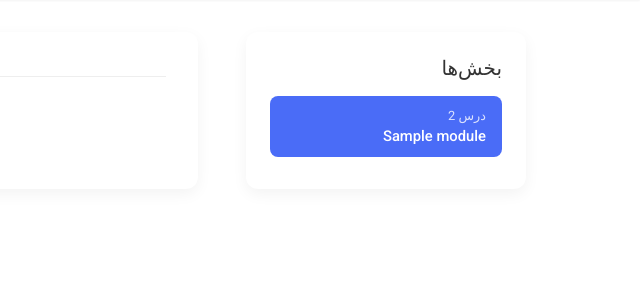
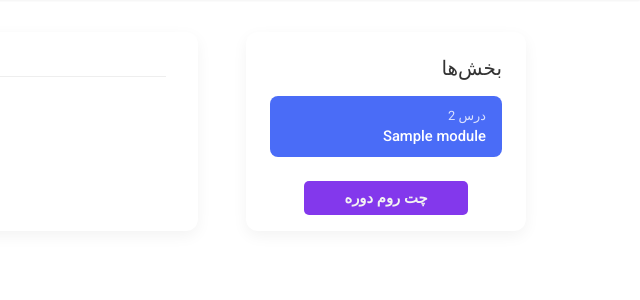
Before and after one commit to erfanscode/E-Learning, a Django app: page /students/course/1/ in a window 1280 px wide. Shown: the part 67-367 px from the top of the page, without its empty margins (640-1280 px from the left). Run offline with Django 5.2, Linux system fonts and the light colour scheme; a user stored in the database is signed in; tables that the repository leaves empty hold one stand-in row (values such as "Sample post").

Commit message:
adding a button in enrroled course detail for course chatroom and make some styale for this button

```diff
--- a/courses/static/css/style.css
+++ b/courses/static/css/style.css
@@ -2067,3 +2067,19 @@ a {
   }
 }
 /* ----- End Chat Room Styles ----- */
+/* ----- Button Chat Room Styles ----- */
+.btn-chat-room {
+  background-color: #8338ec;
+  padding: .5rem 2.5rem;
+  border-radius: 5px;
+  color: #f2f2f2;
+}
+.btn-chat-room:hover {
+  background-color: #7209b7;
+}
+.h4-chat-room {
+  margin-top: 2rem;
+  text-align: center;
+}
+
+/* ----- End Button Chat Room Styles ----- */
--- a/students/templates/students/course/detail.html
+++ b/students/templates/students/course/detail.html
@@ -20,6 +20,11 @@
           <li>در حال حاظر هیچ درسی وجود ندارد</li>
         {% endfor %}
       </ul>
+      <h4 class="h4-chat-room">
+        <a href="{% url 'chat:course_chat_room' object.id %}" class="btn-chat-room">
+          چت روم دوره
+        </a>
+      </h4>
   </div>
 
   <div class="student-detail-content">
```
